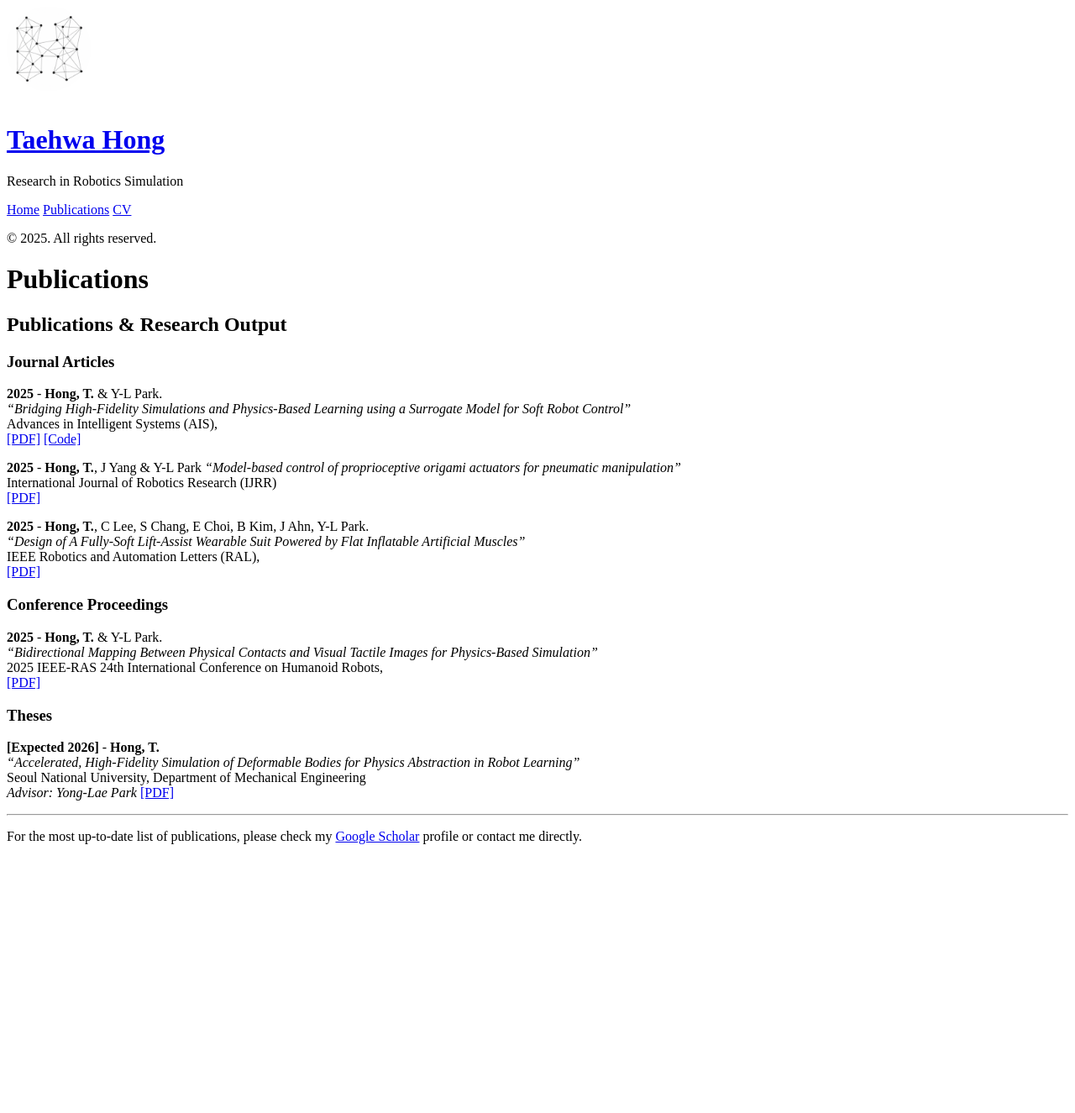
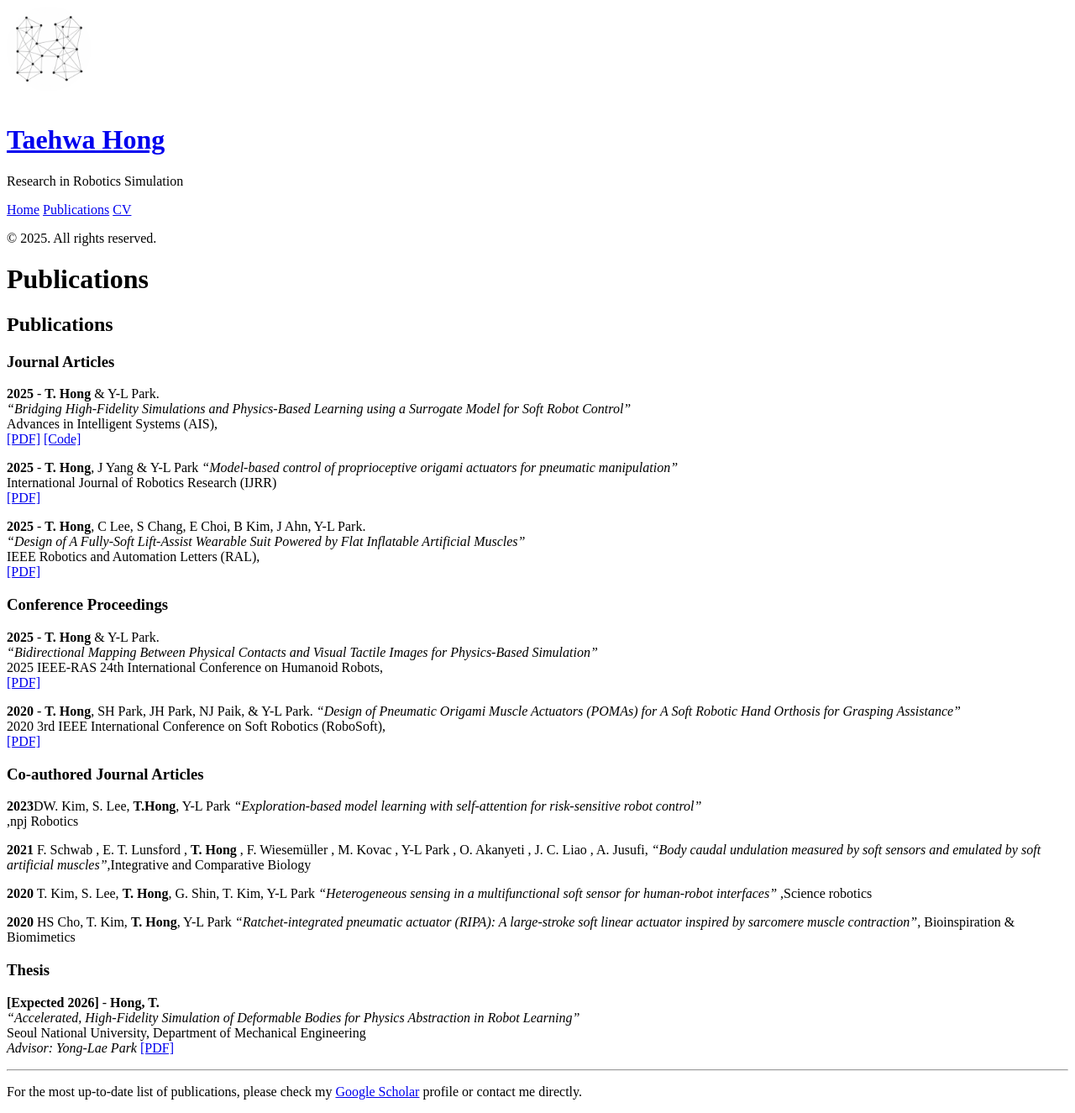
Before and after one commit to ndolphin-github/ndolphin-github.github.io, a Jekyll site: the page built from publications.md, in a window 1280 px wide. Shown: the whole page at 84% size. Built offline with Jekyll 4.4.1, drawn with Linux system fonts in a browser that asks for light colours; before the commit the page ends 1021 px from its top, so only the background shows below that.

```diff
--- a/publications.md
+++ b/publications.md
@@ -3,42 +3,63 @@
 title: Publications
 ---
 
-## Publications & Research Output
+## Publications
 
 ### Journal Articles
 
-**2025** - **Hong, T.** & Y-L Park.
+**2025** - **T. Hong** & Y-L Park.
 *"Bridging High‐Fidelity Simulations and Physics‐Based Learning using a Surrogate Model for Soft Robot Control"*
 Advances in Intelligent Systems (AIS),
 [[PDF]](/Publications/HongTH_AIS_2025.pdf) [[Code]](https://github.com/ndolphin-github/Sim2Real_framework_SoftRobot)
 
-**2025** - **Hong, T.**, J Yang & Y-L Park
+**2025** - **T. Hong**, J Yang & Y-L Park
 *"Model-based control of proprioceptive origami actuators for pneumatic manipulation"*
 International Journal of Robotics Research (IJRR)
 [[PDF]](/Publications/HongTH_IJRR_2025.pdf)
 
 
-**2025** - **Hong, T.**, C Lee, S Chang, E Choi, B Kim, J Ahn, Y-L Park.
+**2025** - **T. Hong**, C Lee, S Chang, E Choi, B Kim, J Ahn, Y-L Park.
 *"Design of A Fully-Soft Lift-Assist Wearable Suit Powered by Flat Inflatable Artificial Muscles"*
 IEEE Robotics and Automation Letters (RAL),
 [[PDF]](/Publications/HongT_IEEE_RAL_2025.pdf)
 
 ### Conference Proceedings
 
-**2025** - **Hong, T.** & Y-L Park.
+**2025** - **T. Hong** & Y-L Park.
 *"Bidirectional Mapping Between Physical Contacts and Visual Tactile Images for Physics-Based Simulation"*
 2025 IEEE-RAS 24th International Conference on Humanoid Robots,
 [[PDF]](/Publications/HongTH_Humanoids_2025.pdf)
 
+**2020** - **T. Hong**, SH Park, JH Park, NJ Paik, & Y-L Park.
+*"Design of Pneumatic Origami Muscle Actuators (POMAs) for A Soft Robotic Hand Orthosis for Grasping Assistance"*
+2020 3rd IEEE International Conference on Soft Robotics (RoboSoft),
+[[PDF]](/Publications/Hong_RoboSoft_2020.pdf)
 
 
-### Theses
+### Co-authored Journal Articles
+
+**2023**DW. Kim, S. Lee, **T.Hong**, Y-L Park
+*"Exploration-based model learning with self-attention for risk-sensitive robot control"*
+,npj Robotics
+
+**2021** F. Schwab , E. T. Lunsford , **T. Hong** , F. Wiesemüller , M. Kovac , Y-L Park , O. Akanyeti , J. C. Liao , A. Jusufi,
+*"Body caudal undulation measured by soft sensors and emulated by soft artificial muscles"*,Integrative and Comparative Biology
+
+**2020** T. Kim, S. Lee, **T. Hong**, G. Shin, T. Kim, Y-L Park
+*"Heterogeneous sensing in a multifunctional soft sensor for human-robot interfaces"*
+,Science robotics
+
+**2020** HS Cho, T. Kim, **T. Hong**, Y-L Park
+*"Ratchet-integrated pneumatic actuator (RIPA): A large-stroke soft linear actuator inspired by sarcomere muscle contraction"*, Bioinspiration & Biomimetics
+
+### Thesis
 
 **[Expected 2026]** - **Hong, T.**
 *"Accelerated, High-Fidelity Simulation of Deformable Bodies for Physics Abstraction in Robot Learning"*
 Seoul National University, Department of Mechanical Engineering
 *Advisor: Yong-Lae Park*
 [[PDF]](/Publications/TaehwaHong_Thesis.pdf)
+
 
 
 
```
Also changed, not shown: 1 other file.
